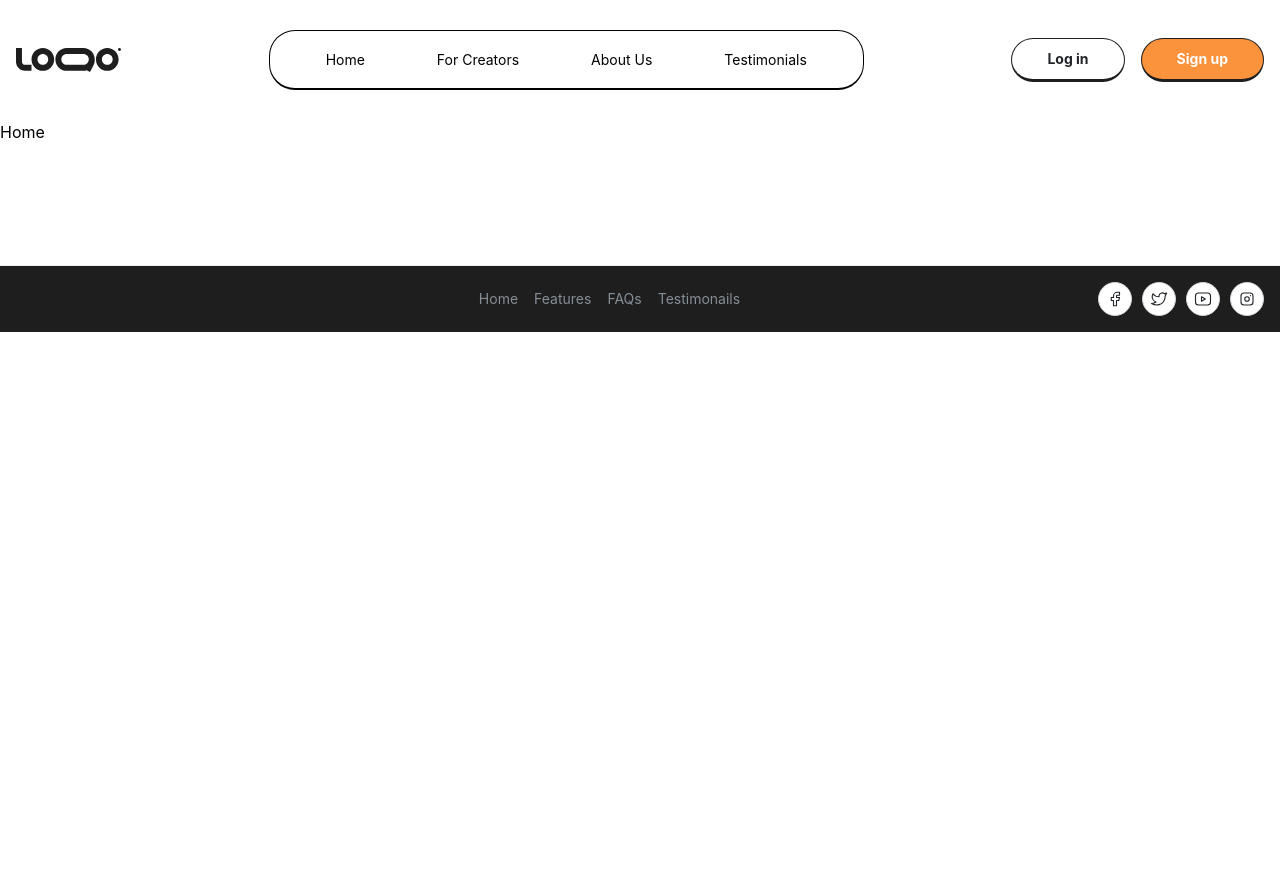
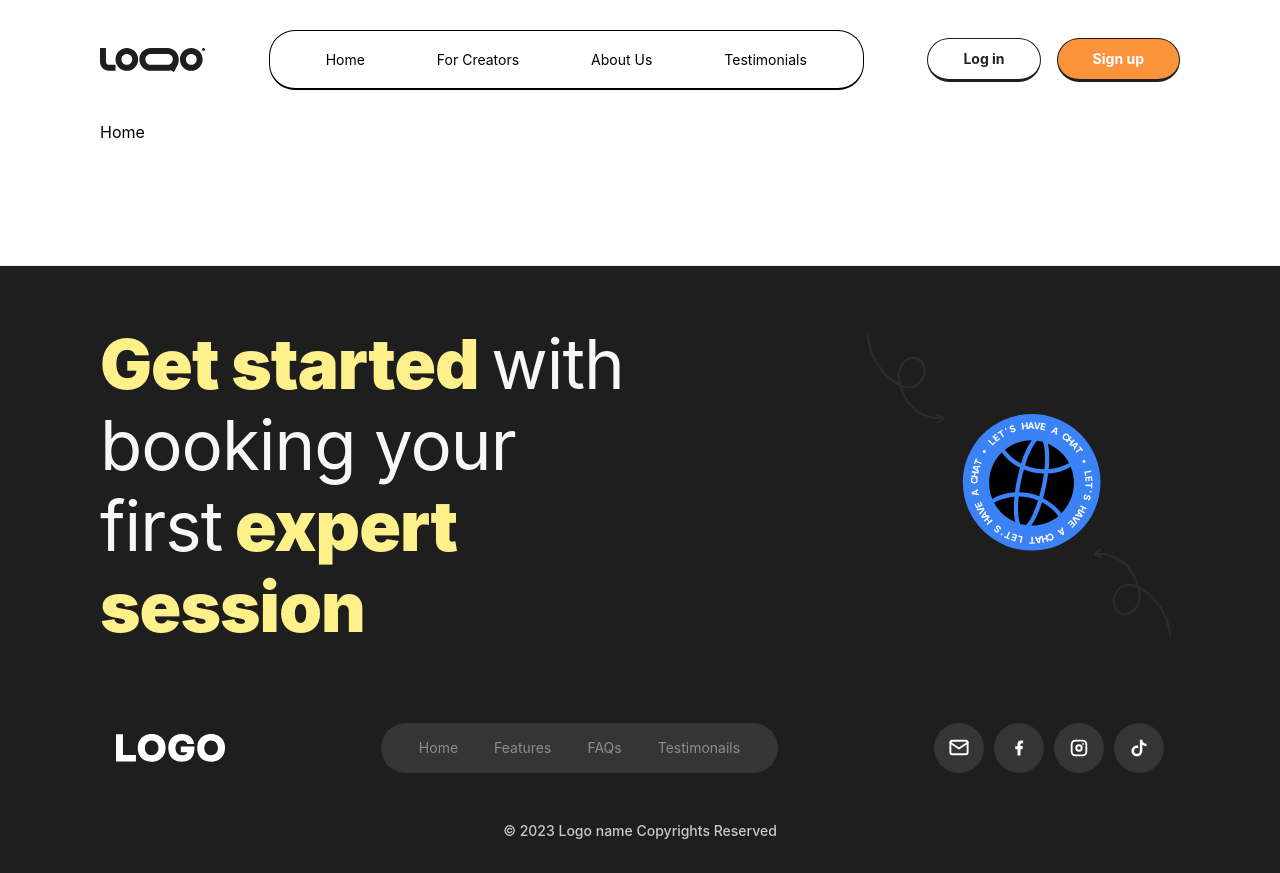
Before and after one commit to ShaYri12/TopExpert, a Next.js app: page / in a window 1280 px wide. Before the commit the page ends 800 px from the top, so only its background shows below. Built offline with nearby package versions, Linux system fonts and the light colour scheme.

Commit message:
header footer

```diff
--- a/app/components/Footer.tsx
+++ b/app/components/Footer.tsx
@@ -1,6 +1,6 @@
 'use client'
-import { Anchor, Group, ActionIcon, rem } from '@mantine/core';
-import { IconBrandTwitter, IconBrandYoutube, IconBrandInstagram, IconBrandFacebook } from '@tabler/icons-react';
+import { Anchor, Group, ActionIcon } from '@mantine/core';
+import { IconBrandInstagram, IconMail } from '@tabler/icons-react';
 import classes from './FooterCentered.module.css';
 
 const links = [
@@ -26,26 +26,35 @@ export function FooterCentered() {
 
   return (
     <div className={classes.footer}>
+      <div className='flex items-center justify-between py-[50px]'>
+        <div className='max-w-[50%]'>
+          <h1 className='text-[69px] text-[#FEF08A] leading-[81px] tracking-[-1px] font-[900]'>Get started <span className='text-[#F7F7F7] font-[400]'>with booking your first</span> expert session</h1>
+        </div>
+        <div className='max-w-[50%]'>
+        <img src="/assets/world.svg" />
+        </div>
+      </div>
       <div className={classes.inner}>
-        <img src="/assets/logo.svg" alt="Logo" />
+        <img src="/assets/logowhite.svg" alt="Logo" />
 
         <Group className={classes.links}>{items}</Group>
 
         <Group gap="xs" justify="flex-end" wrap="nowrap">
-          <ActionIcon size="lg" variant="default" radius="xl">
-            <IconBrandFacebook style={{ width: rem(18), height: rem(18) }} stroke={1.5} />
+          <ActionIcon h="50px" w="50px" color='#FFFFFF1A' radius="xl">
+            <IconMail style={{ height: "23px"}} />
           </ActionIcon>
-          <ActionIcon size="lg" variant="default" radius="xl">
-            <IconBrandTwitter style={{ width: rem(18), height: rem(18) }} stroke={1.5} />
+          <ActionIcon h="50px" w="50px" color='#FFFFFF1A' radius="xl">
+            <svg className='h-[18px]' xmlns="http://www.w3.org/2000/svg" viewBox="0 0 24 24" fill="currentColor"><path d="M14 13.5H16.5L17.5 9.5H14V7.5C14 6.47062 14 5.5 16 5.5H17.5V2.1401C17.1743 2.09685 15.943 2 14.6429 2C11.9284 2 10 3.65686 10 6.69971V9.5H7V13.5H10V22H14V13.5Z"></path></svg>
           </ActionIcon>
-          <ActionIcon size="lg" variant="default" radius="xl">
-            <IconBrandYoutube style={{ width: rem(18), height: rem(18) }} stroke={1.5} />
+          <ActionIcon h="50px" w="50px" color='#FFFFFF1A' radius="xl">
+            <IconBrandInstagram style={{ height: "22px"}} />
           </ActionIcon>
-          <ActionIcon size="lg" variant="default" radius="xl">
-            <IconBrandInstagram style={{ width: rem(18), height: rem(18) }} stroke={1.5} />
+          <ActionIcon h="50px" w="50px" color='#FFFFFF1A' radius="xl">
+          <svg className='h-[20px]' xmlns="http://www.w3.org/2000/svg" viewBox="0 0 24 24" fill="currentColor"><path d="M16 8.24537V15.5C16 19.0899 13.0899 22 9.5 22C5.91015 22 3 19.0899 3 15.5C3 11.9101 5.91015 9 9.5 9C10.0163 9 10.5185 9.06019 11 9.17393V12.3368C10.5454 12.1208 10.0368 12 9.5 12C7.567 12 6 13.567 6 15.5C6 17.433 7.567 19 9.5 19C11.433 19 13 17.433 13 15.5V2H16C16 4.76142 18.2386 7 21 7V10C19.1081 10 17.3696 9.34328 16 8.24537Z"></path></svg>
           </ActionIcon>
         </Group>
       </div>
+      <p className='py-[33px] text-center text-[14px] text-[#FFFFFFC2] font-[500] leading-[17.85px]'>© 2023 Logo name Copyrights Reserved</p>
     </div>
   );
 }
--- a/app/components/FooterCentered.module.css
+++ b/app/components/FooterCentered.module.css
@@ -1,4 +1,5 @@
 .footer {
+    padding: 0 100px;
     margin-top: rem(120px);
     border-top: rem(1px) solid light-dark(var(--mantine-color-gray-2), var(--mantine-color-dark-5));
     background-color: #1E1E1E;
@@ -16,8 +17,17 @@
       flex-direction: column;
     }
 
-    .links {
-      margin-top: var(--mantine-spacing-lg);
-      margin-bottom: var(--mantine-spacing-sm);
-    }
   }
+  .links {
+    background-color: #FFFFFF1A ;
+    height: 50px;
+    display: flex ;
+    align-items: center ;
+    padding: 15px 38px 15px 38px;
+    text-decoration: none;
+    font-weight: 500;
+    font-size: 14px;
+    line-height: 17.85px;
+    gap: 36px !important;
+    border-radius: 39.5px;
+  }
--- a/app/components/Header.tsx
+++ b/app/components/Header.tsx
@@ -61,9 +61,9 @@ export function HeaderMegaMenu() {
               </a>
             ))}
 
-            <Group justify="center">
-              <Button variant="default">Log in</Button>
-              <Button>Sign up</Button>
+            <Group justify="center" className='flex flex-col'>
+              <Button variant="default" radius={"35px"} className={classes.button} >Log in</Button>
+              <Button radius={"35px"} bg={"#FB923C"} className={classes.button}>Sign up</Button>
             </Group>
           </Group>
         </ScrollArea>
--- a/app/components/HeaderMegaMenu.module.css
+++ b/app/components/HeaderMegaMenu.module.css
@@ -1,8 +1,6 @@
 .header {
   height: 60px; /* Assuming 1rem = 16px */
-  padding-left: var(--mantine-spacing-md);
-  padding-right: var(--mantine-spacing-md);
-
+  padding: 0 100px;
   width: 100%;
 }
 
@@ -28,6 +26,28 @@
   }
 }
 
+.link2 {
+  display: flex;
+  align-items: center;
+  height: 100%;
+  padding-left: var(--mantine-spacing-md);
+  padding-right: var(--mantine-spacing-md);
+  text-decoration: none;
+  color: light-dark(var(--mantine-color-black), var(--mantine-color-white));
+  font-weight: 500;
+  font-size: 16px;
+  line-height: 17.85px;
+
+  @media (max-width: 48em) { /* Use actual breakpoint value instead of $mantine-breakpoint-sm */
+    height: 42px;
+    width: 100%;
+  }
+
+  &:hover {
+    background-color: light-dark(var(--mantine-color-gray-0), var(--mantine-color-dark-6));
+  }
+}
+
 .button{
   border: 1px solid #1E1E1E !important;
   border-bottom: 3px solid #1E1E1E !important;
--- a/app/layout.tsx
+++ b/app/layout.tsx
@@ -24,7 +24,7 @@ export default function RootLayout({
       <body>
         <MantineProvider>
           <Header/>
-          <main>{children}</main>
+          <main className="px-[100px]">{children}</main>
           <Footer/>
         </MantineProvider>
       </body>
```
Also changed, not shown: public/assets/logowhite.svg (added), public/assets/world.svg (added).
